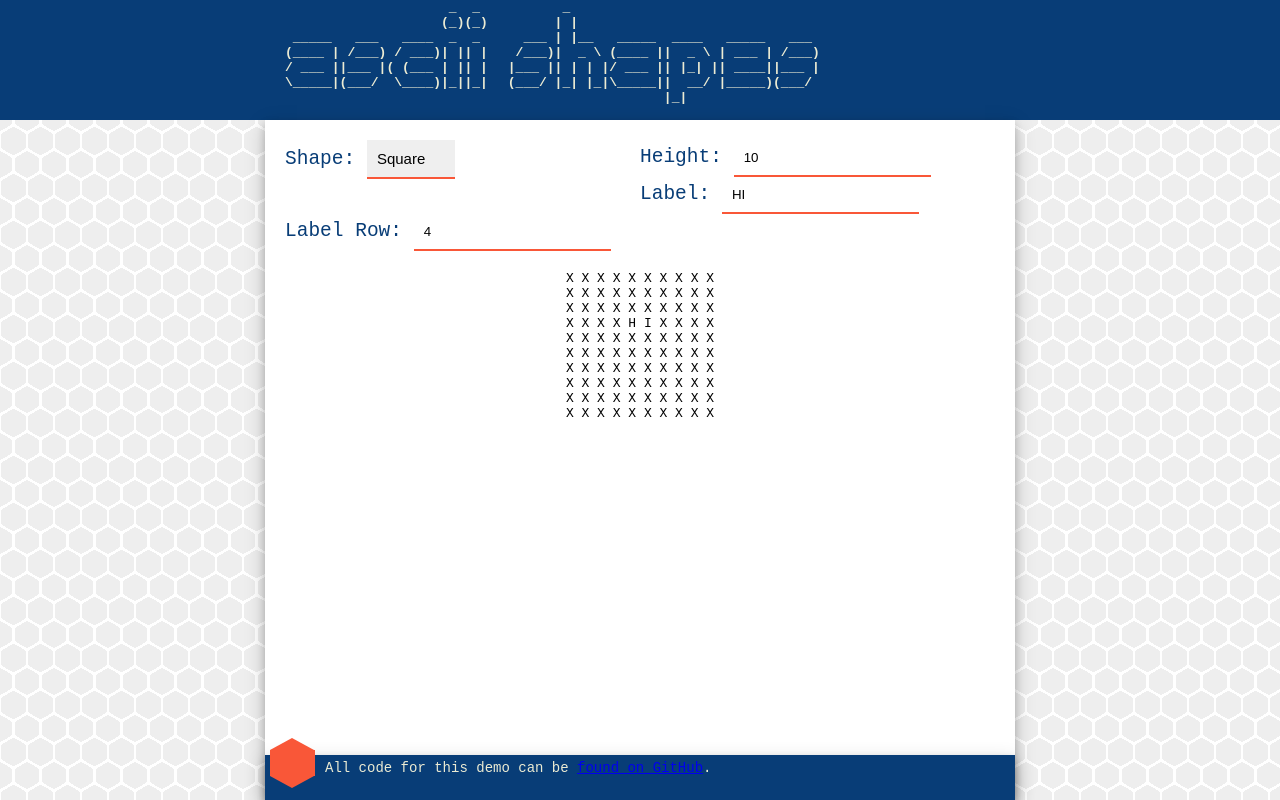
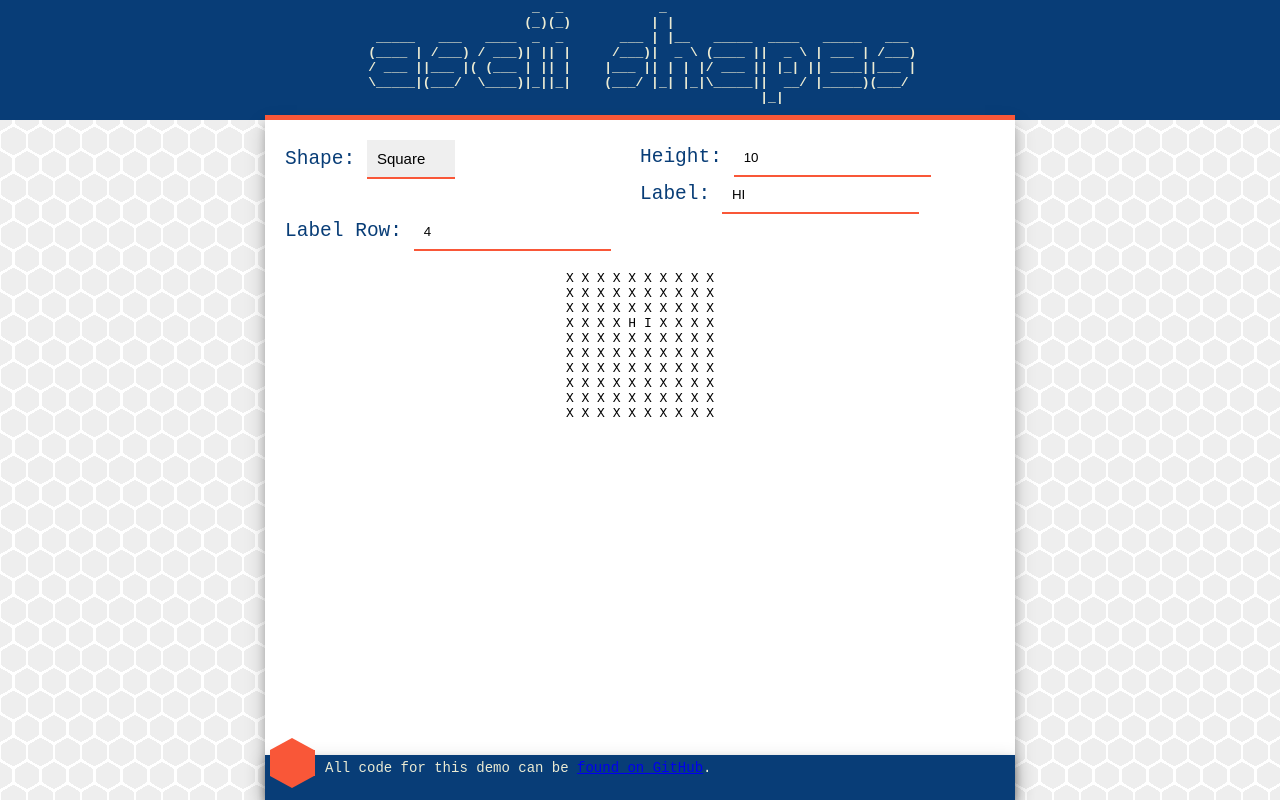
Before and after one commit to tvthatsme/asciiShapes, a website: page app/index.html in a window 1280 px wide. Drawn offline with nearby package versions, Linux system fonts and the light colour scheme; some packages are replaced by stand-ins of ours; files that its build step writes are made by us from their sources.

Commit message:
Centering title

```diff
--- a/app/index.html
+++ b/app/index.html
@@ -49,7 +49,7 @@
   <!-- Page header -->
   <div class="header">
     <div class="title-block">
-      <pre id="title-left">
+      <pre id="title-left" style="width: 225px;">
                      _  _
                     (_)(_)
  _____   ___   ____  _  _
@@ -58,7 +58,7 @@
 \_____|(___/  \____)|_||_|
 
       </pre>
-      <pre id="title-right" class="title-top">
+      <pre id="title-right" class="title-top" style="width: 325px;">
         _
        | |
    ___ | |__   _____  ____   _____   ___
--- a/app/styles/_master.scss
+++ b/app/styles/_master.scss
@@ -42,24 +42,35 @@ label {
   height: 120px;
   color: $color-offWhite;
   background-color: $color-blue;
-//  text-align: center;
+  text-align: center;
   pre {
+    display: inline-block;
     margin-top: 0;
     margin-bottom: 0;
-    padding-left: 20px;
-    padding-right: 20px;
+//    padding-left: 20px;
+//    padding-right: 20px;
     font-weight: 900;
   }
   pre.title-top {
-    padding-left: 235px;
-    text-align: left;
+//    padding-left: 235px;
+//    text-align: left;
     margin-top: -120px;
   }
 }
 
-// App container and title block
+.title-block {
+  display: inline-block;
+//  float: left;
+//  width: 100%;
+//  min-height: calc(100% - 120px);
+//  max-width: 750px;
+//  margin-left: calc(50% - 375px);
+}
+
+// App container
 ///////////////////////////////////////////////////////////////////////////////
 .container {
+  position: relative;
   float: left;
   width: 100%;
   min-height: calc(100% - 120px);
@@ -77,13 +88,13 @@ label {
   display: block;
 }
 
-.title-block {
-//  display: inline-block;
-  float: left;
+.container:before {
+  position: absolute;
+  top: -5px;
+  left: 0;
+  content: '';
   width: 100%;
-  min-height: calc(100% - 120px);
-  max-width: 750px;
-  margin-left: calc(50% - 375px);
+  border-top: 5px solid $color-orange;
 }
 
 // Input styling
--- a/app/styles/main.scss
+++ b/app/styles/main.scss
@@ -7,7 +7,7 @@
 /*****************************************************************************/
 
 
-@media screen and (max-width: 570px) {
+@media screen and (max-width: 559px) {
   /* Resize the title header */
   #title-right {
     padding-left: 0;
```
